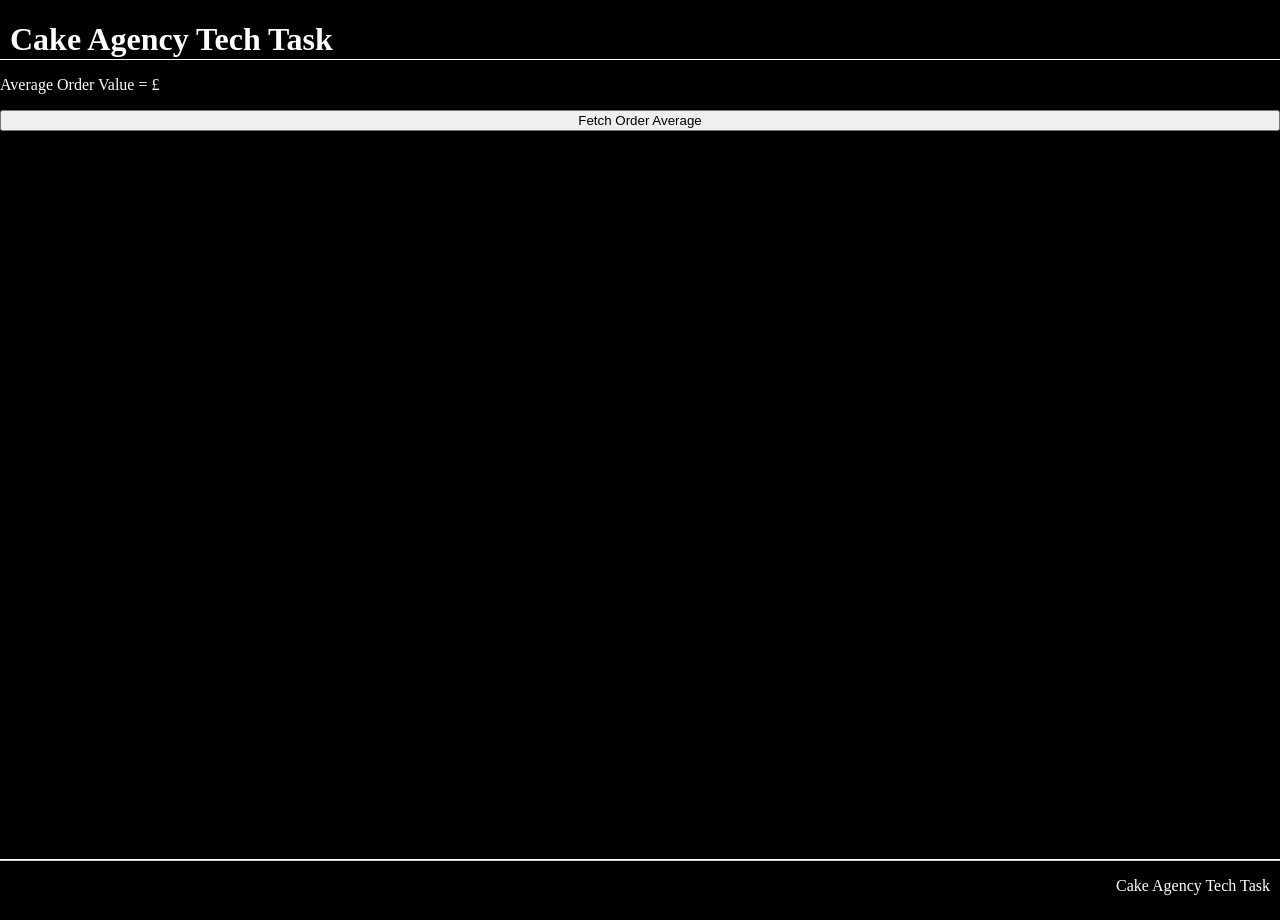
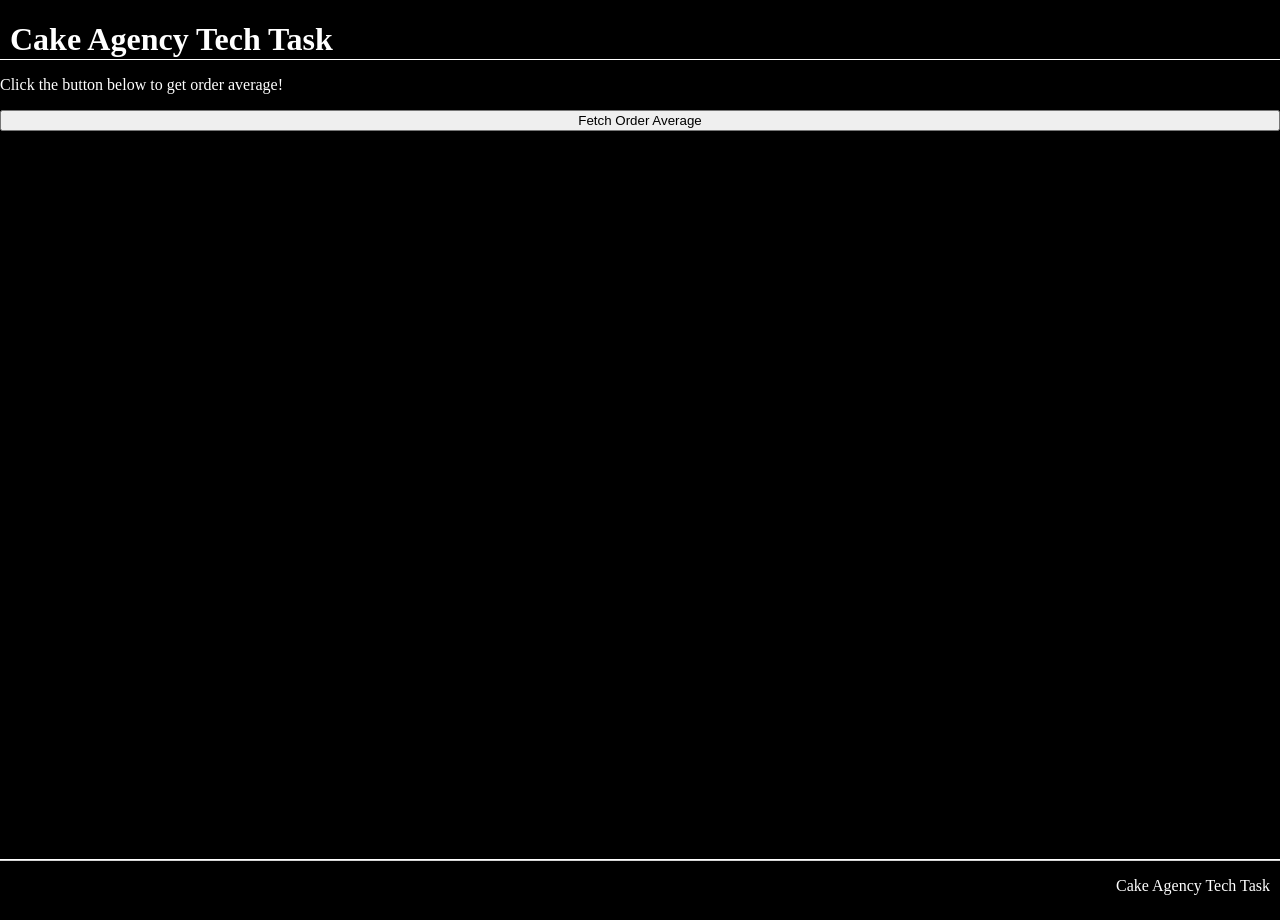
Before and after one commit to JosephineLucy/cake-agency-tech-task, a React (Vite) app: page / in a window 1280 px wide. Built offline with nearby package versions, Linux system fonts and the light colour scheme.

Commit message:
adds fallback message for AverageValue

```diff
--- a/src/components/average-value/AverageValue.tsx
+++ b/src/components/average-value/AverageValue.tsx
@@ -5,7 +5,15 @@ type AverageValueProps = {
 };
 
 const AverageValue: React.FC<AverageValueProps> = ({ value }) => {
-  return <p className="average-value">{`Average Order Value = £${value}`}</p>;
+  if (value) {
+    return <p className="average-value">{`Average Order Value = £${value}`}</p>;
+  }
+
+  return (
+    <p className="average-value">
+      Click the button below to get order average!
+    </p>
+  );
 };
 
 export default AverageValue;
```
